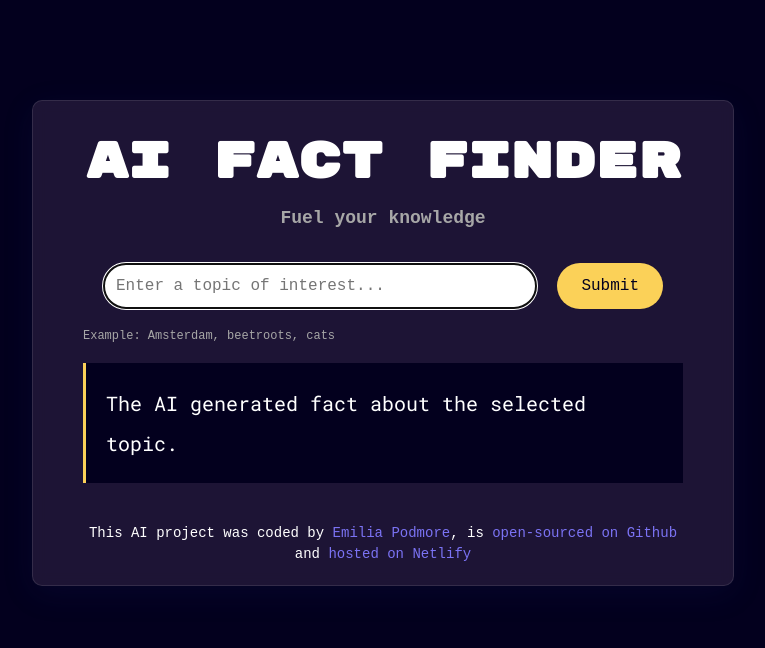
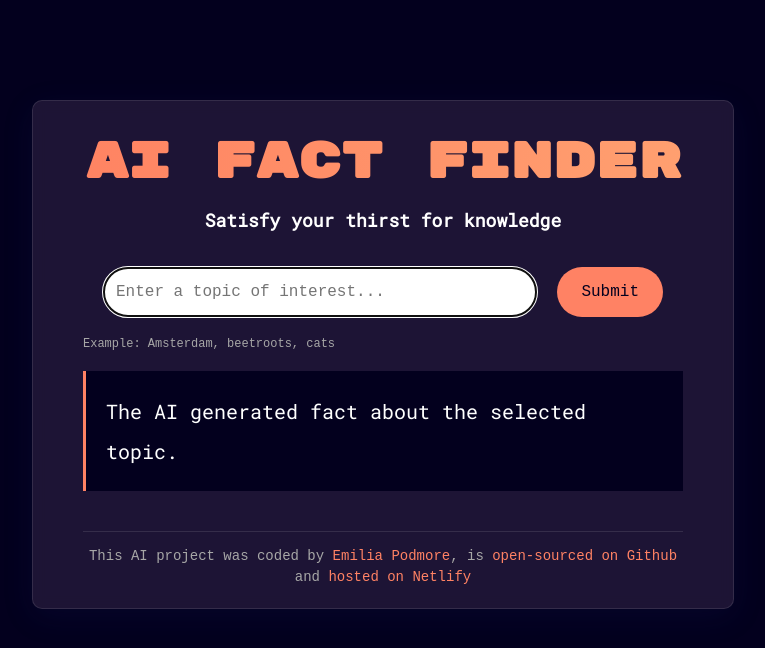
Before and after one commit to vladasanadev/quote-generator, a plain HTML site: page index.html in a window 1280 px wide. Shown: the whole page, without its empty margins (257-1022 px from the left). Drawn offline with Linux system fonts and the light colour scheme.

Commit message:
Added animated gradient heading

```diff
--- a/index.html
+++ b/index.html
@@ -16,7 +16,7 @@
     <div class="container">
       <header>
         <h1 class="animated-gradient">AI Fact Finder</h1>
-        <h2>Fuel your knowledge</h2>
+        <h2>Satisfy your thirst for knowledge</h2>
       </header>
       <main>
         <form>
--- a/src/style.css
+++ b/src/style.css
@@ -13,16 +13,33 @@ body {
   padding: 20px 50px;
 }
 h1 {
-  color: #ffff;
   font-family: "Rubik Mono One", monospace;
   font-size: 50px;
   text-align: center;
   margin: 10px auto;
 }
+.animated-gradient {
+  background-image: linear-gradient(90deg, #ff3757, #ff715a, #ffa974);
+  background-size: 400%;
+  -webkit-background-clip: text;
+  -webkit-text-fill-color: transparent;
+  animation: animatedGradient 9s ease infinite;
+}
+@keyframes animatedGradient {
+  0% {
+    background-position: 0% 50%;
+  }
+  50% {
+    background-position: 100% 50%;
+  }
+  100% {
+    background-position: 0% 50%;
+  }
+}
 h2 {
-  color: #a7a7a7;
+  color: #fff;
   font-size: 18px;
-  font-family: monospace;
+  font-family: "Roboto Mono", monospace;
   text-align: center;
 }
 main {
@@ -37,14 +54,15 @@ form {
   color: #757575;
   font-size: 16px;
   font-family: monospace;
-  border: 1px solid #03001e;
+  line-height: 1.5;
+  border: 1px solid #352d4a;
   border-radius: 30px;
   padding: 12px;
   width: 80%;
 }
 .submit-button {
   color: #03001e;
-  background-color: #fbd158;
+  background-color: #ff8264;
   font-size: 16px;
   font-family: monospace;
   padding: 14px 24px;
@@ -53,7 +71,7 @@ form {
   border-radius: 30px;
 }
 .submit-button:hover {
-  background-color: #f8c41f;
+  background-color: #ff6464;
 }
 .hint {
   color: #a7a7a7;
@@ -67,20 +85,22 @@ form {
   font-size: 20px;
   font-family: "Roboto Mono", monospace;
   line-height: 2;
-  border-left: 3px solid #fbd158;
+  border-left: 3px solid #ff8264;
   padding: 20px;
 }
 footer {
-  color: #ffff;
+  color: #a7a7a7;
   font-size: 14px;
   font-family: monospace;
   text-align: center;
   line-height: 1.5;
+  padding-top: 14px;
+  border-top: 1px solid #352d4a;
 }
 a {
-  color: #7b73f4;
+  color: #ff8264;
 }
 a:hover {
   cursor: pointer;
-  color: #bfa2ee;
+  color: #ffde74;
 }
```
